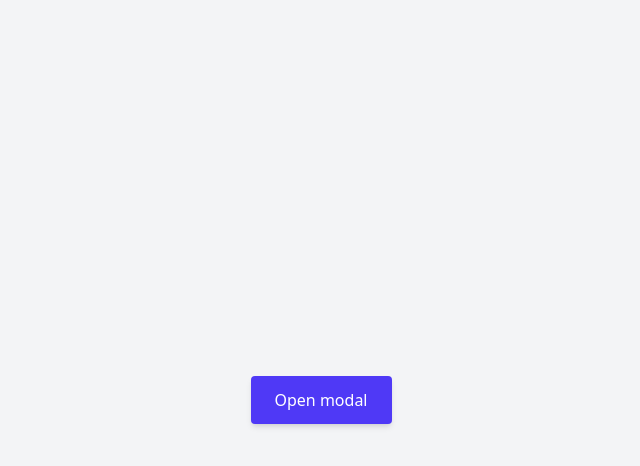
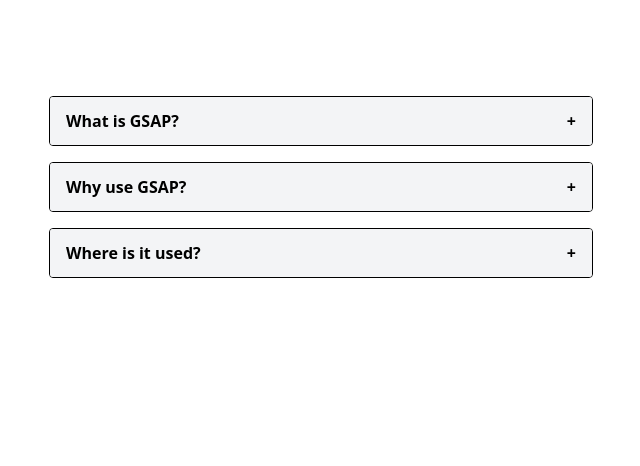
Before and after one commit to MOTANAFI/gsap, a React (Vite) app: page / in a window 1280 px wide. Shown: the top 466 px of the page, without its empty margins (319-959 px from the left). Built offline with nearby package versions, Linux system fonts and the light colour scheme.

Commit message:
gsap accordion

```diff
--- a/src/App.tsx
+++ b/src/App.tsx
@@ -6,7 +6,9 @@
 // import GsapClickBox from "./components/GsapClickBox"
 // import GsapChallenge from "./components/GsapChallenge"
 
-import GsapModal from "./components/GsapModal"
+import GsapAccordion from "./components/GsapAccordion"
+
+// import GsapModal from "./components/GsapModal"
 
 // import TimelineScrubbingScroll from "./components/TimelineScrubbingScroll"
 
@@ -116,7 +118,8 @@
   {/* <SplitScreenScrollAnimated /> */}
   {/* <DynamicBackgroundScroll /> */}
   {/* <TimelineScrubbingScroll /> */}
-  <GsapModal />
+  {/* <GsapModal /> */}
+  <GsapAccordion />
 
 
     </>
--- /dev/null
+++ b/src/components/GsapAccordion.tsx
@@ -0,0 +1,101 @@
+import gsap from "gsap";
+import { useRef, useState } from "react";
+
+function GsapAccordion() {
+  const items = [
+    {
+      title: "What is GSAP?",
+      content: "GSAP is a high-performance JavaScript animation library.",
+    },
+    {
+      title: "Why use GSAP?",
+      content:
+        "It provides smooth, performant animations with full control and flexibility.",
+    },
+    {
+      title: "Where is it used?",
+      content: "Web apps, landing pages, banners, games, and more.",
+    },
+  ];
+  const contentRefs = useRef<(HTMLDivElement | null)[]>([]);
+  const [activeIndex, setActiveIndex] = useState<number | null>(null);
+
+  const toggleAccordion = (index: number) => {
+    const current = contentRefs.current[index];
+    if (!current) return;
+
+    if (activeIndex === index) {
+      // collapse
+      gsap.to(current, {
+        height: 0,
+        duration: 0,
+        ease: "power2.inOut",
+      });
+      setActiveIndex(null);
+    } else {
+      // collapse any open
+      contentRefs.current.forEach((el, i) => {
+        if (el && i !== index) {
+          gsap.to(el, {
+            height: 0,
+            duration: 0.3,
+            ease: "power2.inOut",
+          });
+        }
+      });
+      // expan selected
+      gsap.set(current, {
+        height: "auto", // get outo height
+      });
+      const fullHeight = current.scrollHeight;
+
+      gsap.fromTo(
+        current,
+        {
+          height: 0,
+        },
+        {
+          height: fullHeight,
+          duration: 0.4,
+          ease: "power2.inOut",
+        }
+      );
+      setActiveIndex(index);
+    }
+  };
+
+  const setRef = (el: HTMLDivElement | null, i: number) => {
+    if (el) contentRefs.current[i] = el;
+  };
+
+  return (
+    <div className="max-w-xl mx-auto mt-20 p-4 space-y-4">
+      {items.map((item, i) => (
+        <div key={i} className="border rounded overflow-hidden">
+          {/* <button
+            className="w-full text-left px-4 py-3 bg-gray-100 font-semibold"
+            onClick={() => toggleAccordion(i)}
+          >
+            {item.title}
+          </button> */}
+          <button
+            className="w-full flex justify-between items-center px-4 py-3 bg-gray-100 font-semibold"
+            onClick={() => toggleAccordion(i)}
+          >
+            {item.title}
+            <span>{activeIndex === i ? "−" : "+"}</span>
+          </button>
+          <div
+            ref={(el) => setRef(el, i)}
+            className="px-4 overflow-hidden text-gray-700"
+            style={{ height: 0 }}
+          >
+            <div>{item.content}</div>
+          </div>
+        </div>
+      ))}
+    </div>
+  );
+}
+
+export default GsapAccordion;
```
